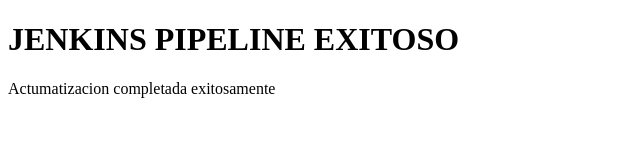
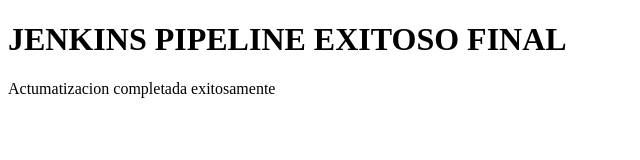
Before and after one commit to Manolete919/website, a plain HTML site: page index.html in a window 1280 px wide. Shown: the whole page, without its empty margins (0-640 px from the left). Drawn offline with Linux system fonts and the light colour scheme.

```diff
--- a/index.html
+++ b/index.html
@@ -2,7 +2,7 @@
 <html>
 <body>
 
-<h1>JENKINS PIPELINE EXITOSO</h1>
+<h1>JENKINS PIPELINE EXITOSO FINAL</h1>
 
 <p>Actumatizacion completada exitosamente</p>
 
```
